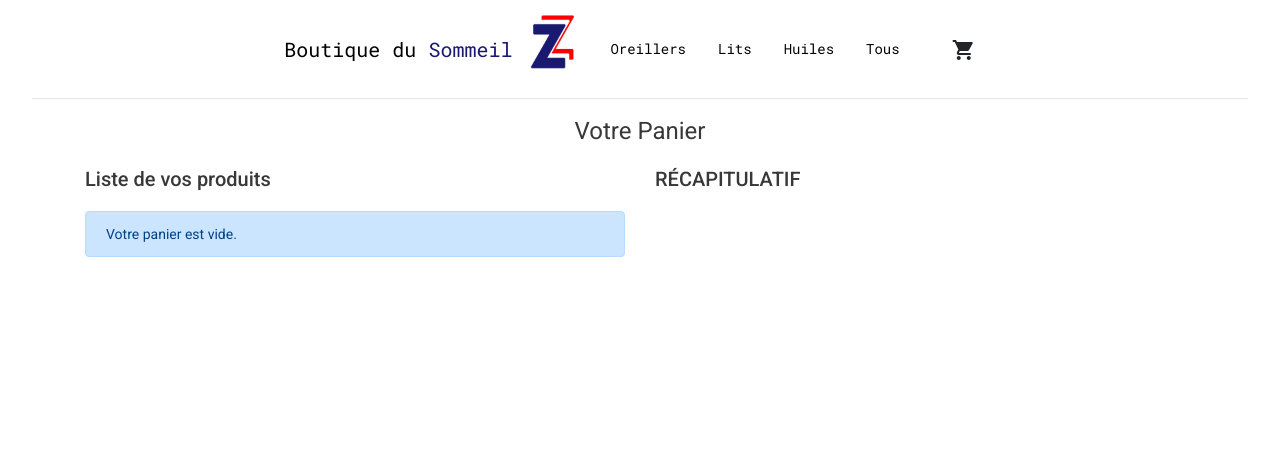
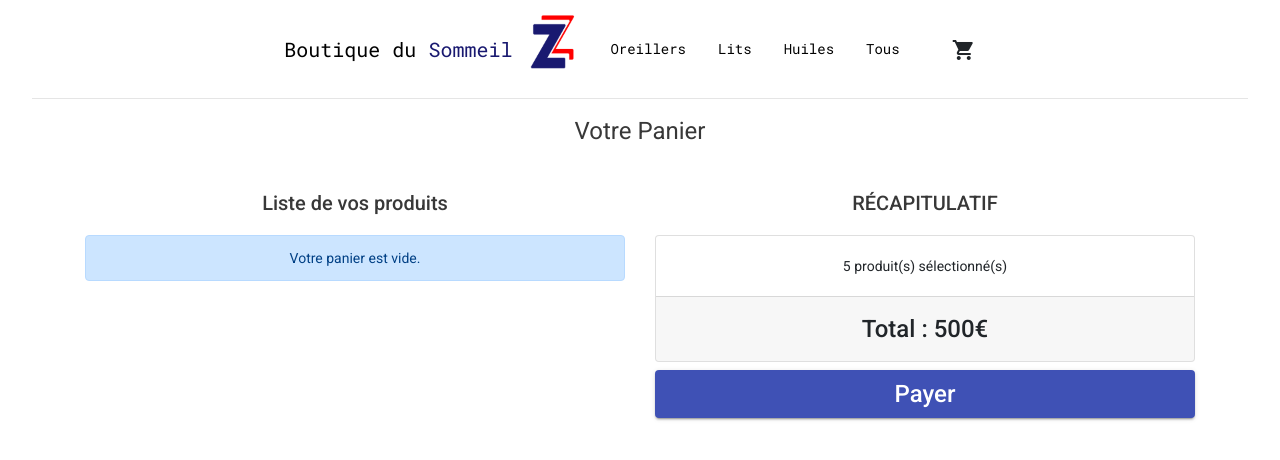
Before and after one commit to ronnain/WizishopTest, an Angular app: page /panier in a window 1280 px wide. Shown: the top 460 px of the page. Built offline with nearby package versions, Linux system fonts and the light colour scheme.

Commit message:
add basket page

```diff
--- a/src/app/basket-detail/basket-detail.component.css
+++ b/src/app/basket-detail/basket-detail.component.css
@@ -2,3 +2,24 @@
     display: block;
     margin-top: 1rem;
 }
+
+.basket .col-md {
+    margin-top: 1.5rem;
+}
+
+.totalBasket {
+    font-size: 1.5rem;
+    margin: 10px;
+    font-weight: 500;
+}
+
+.btnBuy {
+    margin-top: 0.5rem;
+    width: 100%;
+    font-size: 1.5rem;
+    padding: 6px 0;
+}
+
+.row {
+    margin-bottom: 3rem;
+}
--- a/src/app/basket-detail/basket-detail.component.html
+++ b/src/app/basket-detail/basket-detail.component.html
@@ -3,16 +3,16 @@
     <h1>Votre Panier</h1>
 </div>
 
-<div class="container">
+<div class="container basket alignCenter">
     <div class="row">
       <div class="col-md">
         <h2>Liste de vos produits</h2>
-        <div class="alert alert-primary" role="alert" *ngIf="!basket || !basket.length">
+        <div class="alert alert-primary" role="alert" *ngIf="!products || !products.length">
             Votre panier est vide.
         </div>
 
-        <mat-accordion class="extendPanel" *ngIf="basket && basket.length">
-            <mat-expansion-panel *ngFor="let item of basket; ; let index = index;">
+        <mat-accordion class="extendPanel" *ngIf="products && products.length">
+            <mat-expansion-panel *ngFor="let item of products; ; let index = index;">
               <mat-expansion-panel-header >
                 <mat-panel-title>
                   {{item.name}}
@@ -34,7 +34,10 @@
                         <button mat-icon-button aria-label="Ajouter" (click)="addProduct(index)">
                             <mat-icon>add</mat-icon>
                         </button>
-                        <p class="block spaceTotal">Total : <span class="totalProduct">{{item.quantity * item.price}}</span> €</p>
+                        <button mat-icon-button aria-label="Enlever tous les exemplaires de ce produit" class="delProductBtn" (click)="removeAllSameProduct(index)">
+                          <mat-icon>delete</mat-icon>
+                        </button>
+                        <p class="spaceTotal">Total : <span class="totalProduct">{{item.quantity * item.price}}</span> €</p>
                     </div>
                 </div>
               </div>
@@ -46,6 +49,17 @@
 
       <div class="col-md justify-content-center spaceChild">
         <h2>RÉCAPITULATIF</h2>
+
+        <div class="card text-center">
+          <div class="card-body">
+            <p class="card-text">5 produit(s) sélectionné(s)</p>
+          </div>
+          <div class="card-footer">
+            <p class="totalBasket">Total : 500€</p>
+          </div>
+        </div>
+
+        <button mat-raised-button color="primary" class="btnBuy" (click)="buy()">Payer</button>
       </div>
     </div>
 </div>
--- a/src/app/basket-detail/basket-detail.component.ts
+++ b/src/app/basket-detail/basket-detail.component.ts
@@ -3,6 +3,7 @@ import { ProductsService } from '../services/products.service';
 import { BasketService } from '../services/basket.service';
 import { Product, ProductDetail } from '../interfaces';
 import { BasketUpdate } from '../modeles/modeles';
+import { SUtils } from '../utils';
 
 @Component({
   selector: 'app-basket-detail',
@@ -21,30 +22,31 @@ export class BasketDetailComponent extends BasketUpdate implements OnInit {
   }
 
   ngOnInit(): void {
-    this.updateBasket();
+    this.getBasket();
+
     // Subscribe to event when the user update the basket
-    this.basketService.updateBasketEvent.subscribe((data:string) => {
-      this.getBasketQuantity();
-      this.getTotal();
+    this.basketService.removeProductBasketEvent.subscribe((data:string) => {
+      this.getBasket();
     });
   }
 
-  updateBasket() {
-    this.basket = this.basketService.getBasket();
-    this.getBasketQuantity();
-    this.getBasket();
-    this.getTotal();
-  }
+  // Polymorphisme, remove product from products array when the quantity is < 1
+  removeProduct(index?: number) {
+    const product = (typeof index === 'number') ? this.products[index]: this.product;
+    product.quantity--;
+    this.basketService.reduceProductFromBasket(product);
 
-  getBasketQuantity() {
-    this.basketQuantity = this.basketService.getQuantitySelected();
+    // remove the products
+    if(product.quantity < 1) {
+      this.products.splice(index, 1);
+    }
   }
 
   getBasket() {
-    this.basket = this.basketService.getBasket();
+    this.products = this.basketService.getBasket();
   }
 
-  getTotal() {
-    this.basketTotal = this.basketService.getTotalBasket();
+  buy() {
+    alert("Merci pour votre achat !");
   }
 }
--- a/src/app/modeles/modeles.ts
+++ b/src/app/modeles/modeles.ts
@@ -11,7 +11,7 @@ export class BasketUpdate {
     }
 
     addProduct(index?: number) {
-        const product = typeof index === 'number' ? this.products[index]: this.product;
+      const product = (typeof index === 'number') ? this.products[index]: this.product;
 
       if(!product.quantity) {
         product.quantity = 0;
@@ -21,9 +21,19 @@ export class BasketUpdate {
     }
 
     removeProduct(index?: number) {
-        const product = index ? this.products[index]: this.product;
+      const product = (typeof index === 'number') ? this.products[index]: this.product;
 
       product.quantity--;
       this.basketService.reduceProductFromBasket(product);
     }
+
+    removeAllSameProduct(index?: number) {
+      if(typeof index !== 'number'){
+        const basket = this.basketService.getBasket();
+        index = basket.findIndex(item => item.id === this.product.id);
+
+        this.product.quantity = undefined;
       }
+      this.basketService.removeProductByIndex(index);
+    }
+}
--- a/src/app/product-detail/product-detail.component.html
+++ b/src/app/product-detail/product-detail.component.html
@@ -21,6 +21,9 @@
               </button>
             </div>
             <div *ngIf="product.quantity" class="inlineChild">
+              <button mat-icon-button aria-label="Enlever tous les exemplaires de ce produit" class="delProductBtn" (click)="removeAllSameProduct()">
+                <mat-icon>delete</mat-icon>
+              </button>
               <button mat-icon-button aria-label="Diminuer" (click)="removeProduct()">
                 <mat-icon>remove</mat-icon>
               </button>
--- a/src/app/products/products.component.ts
+++ b/src/app/products/products.component.ts
@@ -3,6 +3,7 @@ import { ProductsService } from '../services/products.service';
 import { Product } from '../interfaces';
 import { BasketService } from '../services/basket.service';
 import { BasketUpdate } from '../modeles/modeles';
+import { SUtils } from '../utils';
 
 @Component({
   selector: 'app-products',
@@ -11,13 +12,16 @@ import { BasketUpdate } from '../modeles/modeles';
 })
 export class ProductsComponent extends BasketUpdate implements OnInit  {
 
-
-
   constructor(private productsService: ProductsService, public basketService: BasketService) {
     super(basketService);
   }
 
   ngOnInit(): void {
     this.products = this.productsService.getAllProducts();
+
+    this.basketService.removeProductBasketEvent.subscribe((productId:string) => {
+      const foundProduct = SUtils.findElemInList('id', parseInt(productId,10), this.products);
+      foundProduct.quantity = undefined;
+    });
   }
 }
--- a/src/app/services/basket.service.ts
+++ b/src/app/services/basket.service.ts
@@ -8,6 +8,7 @@ import { SUtils } from '../utils';
 export class BasketService {
 
   @Output() updateBasketEvent = new EventEmitter<string>();
+  @Output() removeProductBasketEvent = new EventEmitter<string>();
 
   constructor() { }
 
@@ -65,8 +66,7 @@ export class BasketService {
 
     // remove the product from the basket
     if (basket.length && product.quantity < 1) {
-        const indexProduct = basket.findIndex(item => item.id === product.id);
-        basket.splice(indexProduct, 1);
+        this.removeProductById(product.id, basket);
     } else {
         // decrease the quantity
         const foundProduct = SUtils.findElemInList('id', product.id, basket);
@@ -77,6 +77,19 @@ export class BasketService {
     this.updateBasket(basket);
   }
 
+  removeProductById(productId: number, basket: Product[]) {
+    const indexProduct = basket.findIndex(item => item.id === productId);
+    basket.splice(indexProduct, 1);
+    this.updateBasket(basket);
+    this.removeProductBasketEvent.emit(productId.toString());
+  }
+
+  removeProductByIndex(indexProduct: number) {
+    const basket = this.getBasket();
+    const productId = basket[indexProduct].id;
+    this.removeProductById(productId, basket);
+  }
+
   updateBasket(basket: Product[]) {
     localStorage.setItem('basket', JSON.stringify(basket));
     this.updateBasketEvent.emit();
--- a/src/styles.css
+++ b/src/styles.css
@@ -15,12 +15,6 @@ a {
 
 .no-border{
     border: none;
-}
-
-.card-header{
-    color: white;
-    background-color: midnightblue;
-    margin-bottom: 1em;
 }
 
 .center{
@@ -132,6 +126,11 @@ img{
     color: limegreen;
 }
 
+
+.delProductBtn {
+    color: red;
+}
+
 .backgroundFeather {
     max-height: 100%;
     /* Center and scale the image nicely */
```
Lines whose indentation alone changed are shown as unchanged.
